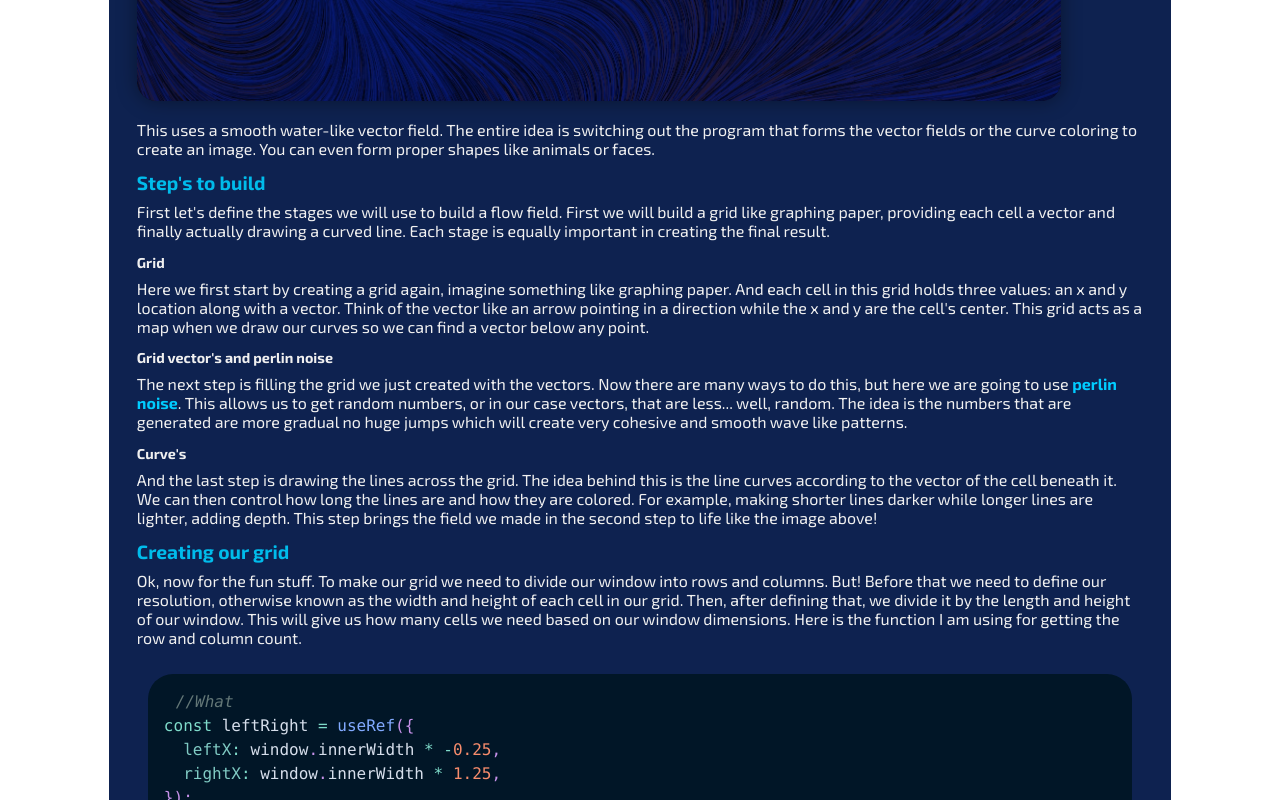
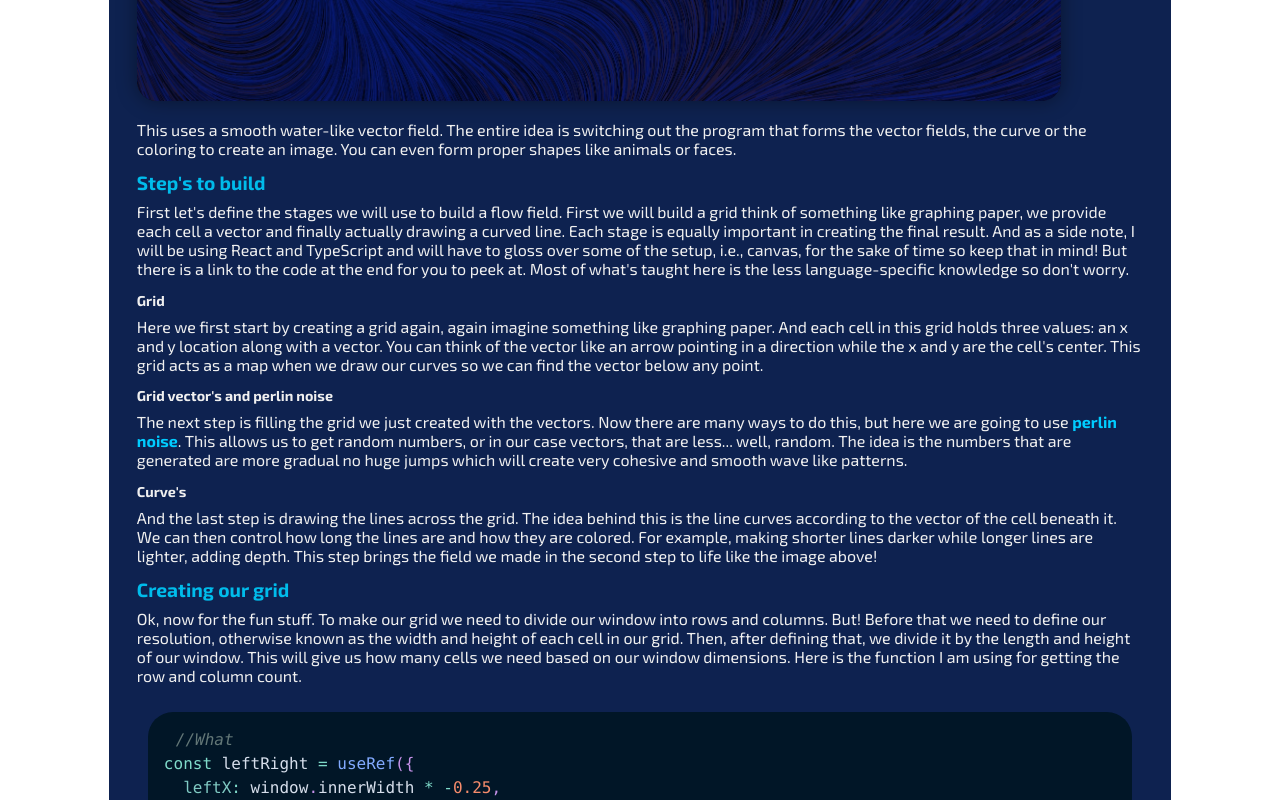
Before and after one commit to TheHeartstriker/Portfolio, a Next.js app in the folder Portfolio/: page /scriptorium/flow-fields in a window 1280 px wide. Shown: the part 860-1660 px from the top of the page. Built offline with nearby package versions, Linux system fonts and the light colour scheme; a web font is replaced by a local one.

Commit message:
Done the article is fully done.
Completed the article still need to make a card for it but otherwise it's ready.

```diff
--- a/Portfolio/src/app/scriptorium/flow-fields/page.jsx
+++ b/Portfolio/src/app/scriptorium/flow-fields/page.jsx
@@ -3,11 +3,12 @@ export const metadata = {
   description: `Unknown`,
 };
 import { SubjectContainer } from "../../../components/scriptorium/index.jsx";
-import flowArticle from "@/views/scriptorium/articles/flowFields/flow.md";
+import flowArticle1 from "@/views/scriptorium/articles/flowFields/flow1.md";
+import flowArticle2 from "@/views/scriptorium/articles/flowFields/flow2.md";
 import FlowField from "@/views/scriptorium/scripts/flowField/flowField.jsx";
 
 function ScriptoriumPage() {
-  return <SubjectContainer article={[flowArticle, FlowField]} />;
+  return <SubjectContainer article={[flowArticle1, FlowField, flowArticle2]} />;
 }
 
 export default ScriptoriumPage;
--- a/Portfolio/src/views/scriptorium/articles/flowFields/flow.md
+++ b/Portfolio/src/views/scriptorium/articles/flowFields/flow1.md
@@ -10,16 +10,17 @@ until we have drawn the shape of the vector field with the curved lines. The res
 
 ![Image description](/scriptorium/flowArticle/flow1.webp)
 
-This uses a smooth water-like vector field. The entire idea is switching out the program that forms the vector fields or the curve coloring to create an image. You can even form proper shapes like animals or faces.
+This uses a smooth water-like vector field. The entire idea is switching out the program that forms the vector fields, the curve or the coloring to create an image. You can even form proper shapes like animals or faces.
 
 ## Step's to build
 
-First let's define the stages we will use to build a flow field. First we will build a grid like graphing paper, providing each cell a vector and finally actually drawing a curved line. Each stage is equally important in creating the final result.
+First let's define the stages we will use to build a flow field. First we will build a grid think of something like graphing paper, we provide each cell a vector and finally actually drawing a curved line. Each stage is equally important in creating the final result. And as a side
+note, I will be using React and TypeScript and will have to gloss over some of the setup, i.e., canvas, for the sake of time so keep that in mind! But there is a link to the code at the end for you to peek at. Most of what's taught here is the less language-specific knowledge so don't worry.
 
 ### Grid
 
-Here we first start by creating a grid again, imagine something like graphing paper. And each cell in this grid holds three values: an x and y location along with a vector. Think of the vector like an arrow pointing in a direction while the x and y are the cell's center.
-This grid acts as a map when we draw our curves so we can find a vector below any point.
+Here we first start by creating a grid again, again imagine something like graphing paper. And each cell in this grid holds three values: an x and y location along with a vector. You can think of the vector like an arrow pointing in a direction while the x and y are the cell's center.
+This grid acts as a map when we draw our curves so we can find the vector below any point.
 
 ### Grid vector's and perlin noise
 
@@ -70,7 +71,6 @@ function Impose() {
 
 Let's walk through this first. Why am I not just using `window.innerHeight` and `window.innerWidth`? That's because when we draw the curves we want some to start off-screen so some curves can flow into the viewable space.
 That means we need cells for this extra space, and here every side gets a 25% increase from the natural window size.
-
 Now considering the height, to get the amount of columns we need, it would be screen height divided by our cell's width to get the number of columns we need, and width divided by cell width for rows.
 
 We now have the amount of rows and columns we need for our grid, but now let's actually create it. To do this we should create a 2D array to store each cell's location and angular data. We do this in `create2DArray();`, which looks like so.
@@ -121,7 +121,7 @@ Now, for a little visualization, I made a simple draw function that loops over a
 
 Now let's consider how we fill our grid with angles, which is, as mentioned, using Perlin noise. Now I could go into how Perlin noise actually works and how we can implement it from scratch, but the truth is... I have no clue how it works! But luckily you don't really need to know how it works, just the general idea.
 
-Which is generating smooth random numbers. But what do I mean by smooth? I mean there are no jumps in the randomness. To visualize, consider a mountain in array form with a max of 100 and a min of 1, like so [0,4,8,10,15]. Now let's say our next number is randomized it could very well just be 80. No mountain or natural formation, it just suddenly gets a 5x increase in size. Perlin noise makes sure the randomness is within reason: small jumps either up or down, considering the mountain. But going back to code, there are multiple npm packages and implementations online. Here is the one I am [using](https://github.com/TheHeartstriker/Myriad/blob/main/Myriad/src/flowFields/angleMath.ts)
+Which is generating smooth random numbers. But what do I mean by smooth? I mean there are no jumps in the randomness. To visualize, consider a mountain in array form with a max of 100 and a min of 1, like so [0,4,8,10,15]. Now let's say our next number is randomized it could very well just be 80. No mountain or natural formation, just suddenly gets a 5x increase in size. Perlin noise makes sure the randomness is within reason: small jumps either up or down, considering the mountain. But going back to code, there are multiple npm packages and implementations online. Here is the one I am [using](https://github.com/TheHeartstriker/Myriad/blob/main/Myriad/src/flowFields/angleMath.ts).
 
 But moving past Perlin noise, let's visualize the angles themselves. For this, I am going to draw a point in the center of each rectangle and a line a fourth the size of the `Pix_size` in the direction of each cell's angle. Furthermore, I am going to remove the Perlin noise so you don't need it to go further and to simplify the following visualization. I also increased `Pix_size` to 40 so it's easier to see.
 
@@ -169,7 +169,7 @@ function drawCurve(
   let y =
     topBottom.current.topY +
     Math.random() * (topBottom.current.bottomY - topBottom.current.topY);
-  //Line length and diffintion
+  //Line length
   const num_steps = 100;
   const max_step_length = 5;
   const step_length = Math.floor(Math.random() * max_step_length);
@@ -189,10 +189,10 @@ function drawCurve(
   ctx.moveTo(x, y);
 
   for (let i = 0; i < num_steps; i++) {
-    // Draw vertex (line to current position)
+    // This updates the line by using the new x and y
     ctx.lineTo(x, y);
 
-    // Calculate grid indices allowing us to get the GridEl of the current position
+    // Calculate grid indices allowing us to get the cell data under our current x and y
     const column_index = Math.floor((x - leftRight.current.leftX) / Pix_size);
     const row_index = Math.floor((y - topBottom.current.topY) / Pix_size);
 
@@ -223,7 +223,7 @@ function drawCurve(
 
 Now let's walk through this. First, we pick our starting point in relation to the modified canvas the random x and y. We then define the length and amount of lines which form the curve, which is `num_steps`, the number of straight lines that make up a single curve.
 Then `step_length` determines how far each straight line will travel. Depending on how these two variables are set, you can get more blocky or geometric lines; here they end up pretty smooth. We also set the `step_length` as any number between 1 and 5, giving us different curve lengths.
-After this, we pick our color ignore `lengthColorPick`, I will cover that shortly. The next portion is moving our x and y to draw the curve.
+After this, we pick our color ignore `lengthColorPick`, I will cover that shortly. The next portion is moving our x and y continually to draw the curve.
 
 In the loop, we draw a line to x and y, then the real bread and butter: we find the indices so we can slice into our grid and get the location of the cell under the current line's x and y position. Store that in `column_index` and `row_index`, and then create an if check to be sure it's in bounds. We do this because mathematically we want space outside the visible space, but we can't actually draw off screen.
 After we have the indices set, we can get the angle of the cell under the x and y location. Then we can just use cos and sin multiplied by our `step_length` to get the x and y velocity and apply that change to our curve's current line. This pushes the curve in that specific angular direction, creating the entire flow effect.
@@ -262,15 +262,4 @@ Which, if given gold and reds, looks like so.
 
 ![Image description](/scriptorium/flowArticle/ColoredFlow.png)
 
-And here is a live look. Here I went back to using `lengthColorPick` but made it a loop so we slowly see the image being created.
-
-Everything shown here only scratches the surface of flow fields, so if you want to go further or just want some more resources, here are some links!
-
-- [Great showcase type artilce](https://www.tylerxhobbs.com/words/flow-fields)
-- [Video type tutorial](https://www.youtube.com/watch?v=_HGh0tfMx7Q)
-- [Math heavy article](https://georgemsavva.github.io/creativecoding/posts/flowfields)
-- [The code used here](https://github.com/TheHeartstriker/Myriad/tree/main/Myriad/src/flowFields)
-
-## Afterword
-
-I hope you learned something from this or at least found it to be a fun read. I did put a lot of effort into it! If you want to see more of what I have made, then... look around this website it took way longer to make than this.
+And here is a live look. Here I went back to using `lengthColorPick` but put the logic into a render loop so we slowly see the image being created.
--- /dev/null
+++ b/Portfolio/src/views/scriptorium/articles/flowFields/flow2.md
@@ -0,0 +1,10 @@
+And to be clear everything shown here only scratches the surface of flow fields, so if you want to go further or just want some more resources, here are some links!
+
+- [Great showcase type article](https://www.tylerxhobbs.com/words/flow-fields)
+- [Video type tutorial](https://www.youtube.com/watch?v=_HGh0tfMx7Q)
+- [Math heavy article](https://georgemsavva.github.io/creativecoding/posts/flowfields)
+- [The code used here](https://github.com/TheHeartstriker/Myriad/tree/main/Myriad/src/flowFields)
+
+## Afterword
+
+I hope you learned something from this or at least found it to be a fun read. I did put a lot of effort into it! If you want to see more of what I have made, then... look around this is my portfolio!
```
